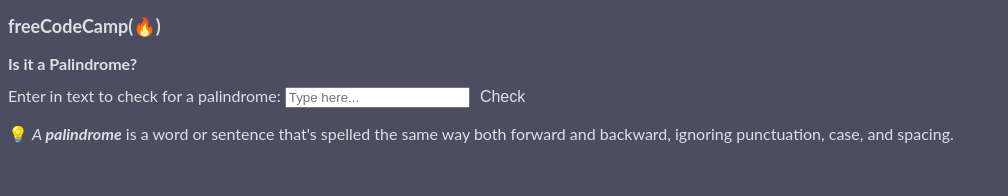
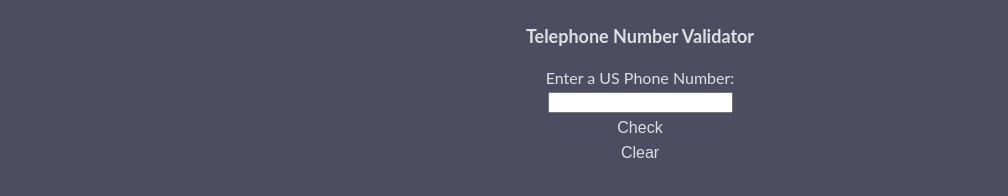
Before and after one commit to Selmy44/ListApp, a website: page index.html in a window 1280 px wide. Shown: the whole page, without its empty margins (0-1008 px from the left). Drawn offline with Linux system fonts and the light colour scheme.

Commit message:
Add files via upload

```diff
--- a/index.html
+++ b/index.html
@@ -3,27 +3,18 @@
 <head>
   <meta charset="UTF-8">
   <meta name="viewport" content="width=device-width, initial-scale=1.0">
-    <title>Palindrome Checker</title>
+  <title>Telephone Number Validator</title>
   <link rel="stylesheet" href="styles.css">
 </head>
 <body>
-    <header>
-        <h1>freeCodeCamp(🔥)</h1>
-    </header>
-
-    <main>
-        <h2>Is it a Palindrome?</h2>
-        <div class="input-container">
-            <label for="text-input">Enter in text to check for a palindrome:</label>
-            <input type="text" id="text-input" placeholder="Type here..." />
+  <div class="container">
+    <h1>Telephone Number Validator</h1>
+    <label for="user-input">Enter a US Phone Number:</label>
+    <input type="text" id="user-input">
     <button id="check-btn">Check</button>
+    <button id="clear-btn">Clear</button>
+    <div id="results-div"></div>
   </div>
-        <div id="result"></div>
-    </main>
-
-    <section class="info-box">
-        <p>💡 <em>A <strong>palindrome</strong></em> is a word or sentence that's spelled the same way both forward and backward, ignoring punctuation, case, and spacing.</p>
-    </section>
 
   <script src="script.js"></script>
 </body>
```
Lines whose indentation alone changed are shown as unchanged.
